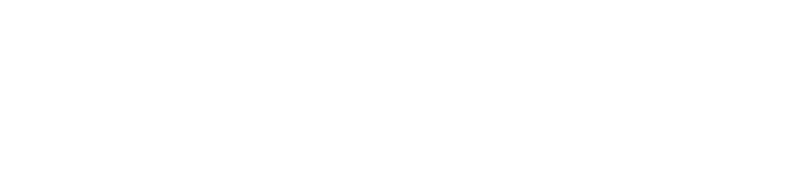
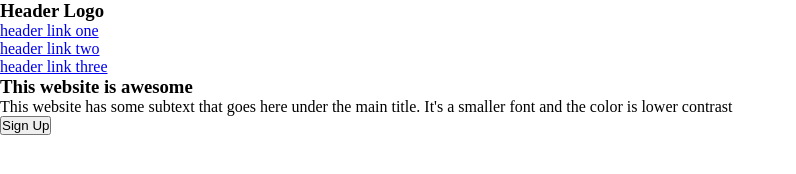
Before and after one commit to Paul2424/the-odin-assignment, a plain HTML site: page index.html in a window 1280 px wide. Shown: the whole page, without its empty margins (0-796 px from the left). Drawn offline with Linux system fonts and the light colour scheme.

Commit message:
Added some contents to my html and and scss file

```diff
--- a/index.html
+++ b/index.html
@@ -4,9 +4,25 @@
     <meta charset="UTF-8">
     <meta http-equiv="X-UA-Compatible" content="IE=edge">
     <meta name="viewport" content="width=device-width, initial-scale=1.0">
+    <link rel="stylesheet" href="stylesheet/styles.css" />
     <title>Document</title>
 </head>
 <body>
-
+    <header>
+        <h3>Header Logo</h3>
+        <nav>
+            <ul>
+           <li><a href="#">header link one</a></li>
+           <li><a href="#">header link two</a></li>
+           <li><a href="#">header link three</a></li>
+        </ul>
+        <section>
+            <h1>This website is awesome</h1>
+            <p>This website has some subtext that goes here under the main title.
+                 It's a smaller font and the color is lower contrast</p>
+            <button>Sign Up</button>
+        </section>
+    </nav>
+    </header>
 </body>
 </html>
--- a/stylesheet/styles.scss
+++ b/stylesheet/styles.scss
@@ -0,0 +1,10 @@
+html{
+    box-sizing: border-box;
+}
+*,*::after,*::before{
+    box-sizing: inherit;
+}
+*{
+    margin: 0;
+    padding: 0;
+}
```
Also changed, not shown: stylesheet/styles.css (added), 1 other file.
